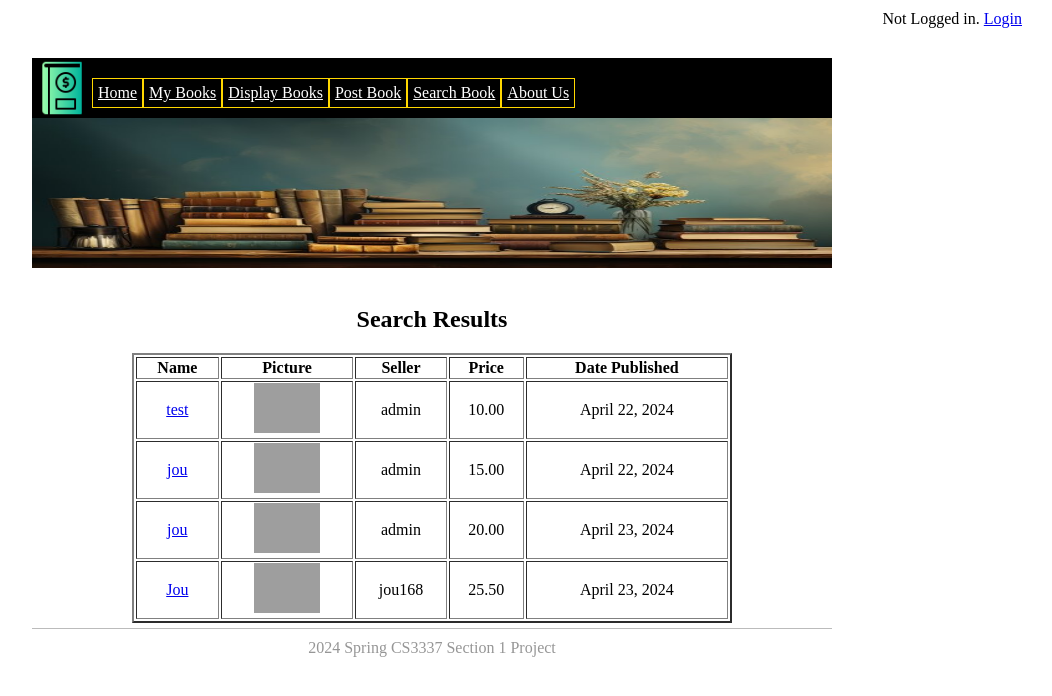
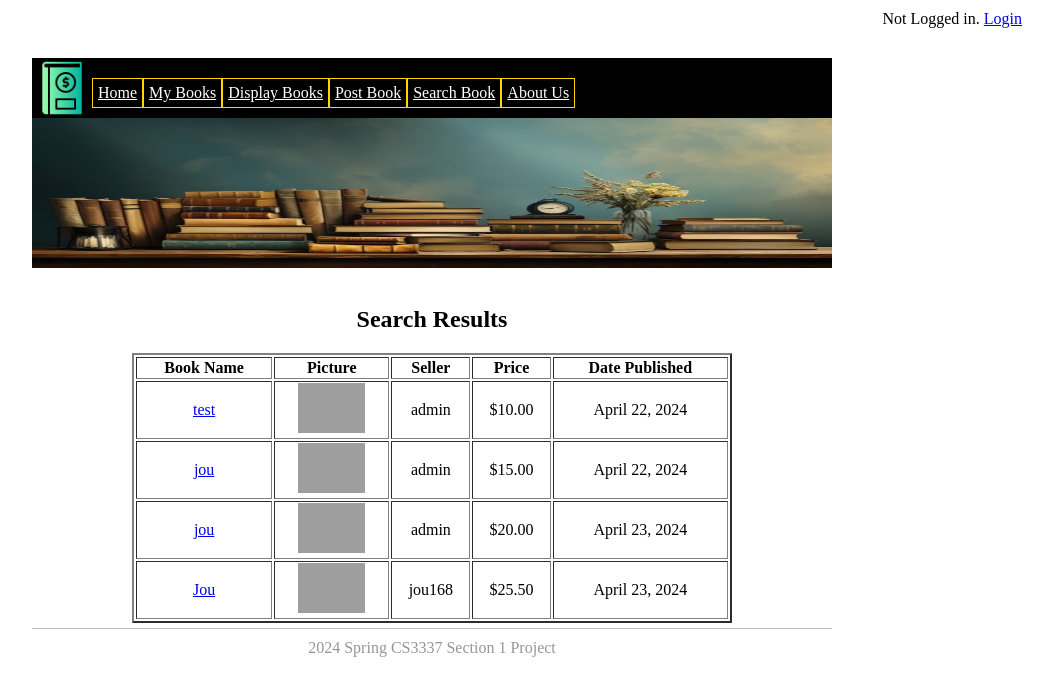
Before and after one commit to Joeescobar87/CS-3337-Project, a Django app: template CS3337Spring01/bookEx/bookEx/templates/bookMng/searchresults.html in a window 1280 px wide. Shown: the top 696 px of the page, without its empty margins (208-1260 px from the left). Run offline with Django 5.2, Linux system fonts and the light colour scheme; the template is opened without the code that fills it: values that come from a table or form of the project are taken from there, others are empty; data comes from the database, SQL or seed files in the repository; grey boxes are pictures that could not be loaded.

Commit message:
added currency type to price

```diff
--- a/CS3337Spring01/bookEx/bookEx/templates/bookMng/searchresults.html
+++ b/CS3337Spring01/bookEx/bookEx/templates/bookMng/searchresults.html
@@ -14,7 +14,7 @@
   <table align="center" border="2" width="600">
     <tr>
         <th>
-            Name
+            Book Name
         </th>
         <th>
             Picture
@@ -43,7 +43,7 @@
              {{ book.username}}
          </td>
          <td>
-             {{ book.price }}
+             ${{ book.price }}
          </td>
          <td>
              {{ book.publishdate }}
```
